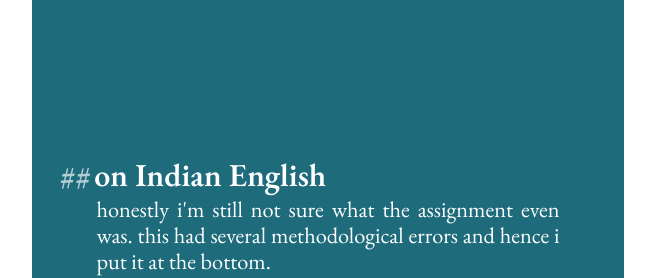
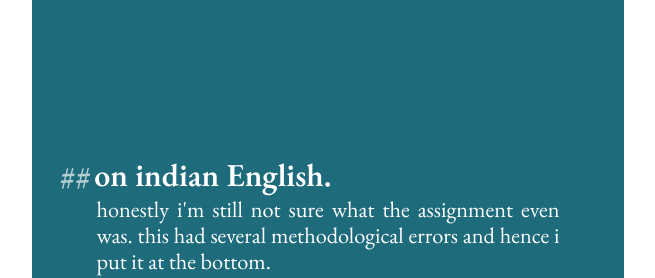
Before and after one commit to kuth-asu/hello-world, a plain HTML site: page projects.html in a window 1280 px wide. Shown: the part 1154-1432 px from the top of the page, without its empty margins (312-967 px from the left). Drawn offline with nearby package versions, Linux system fonts and the light colour scheme; a web font is replaced by a local one.

Commit message:
typographic consistency.
Corrected capitalization in subtopic heading.

```diff
--- a/projects.html
+++ b/projects.html
@@ -29,7 +29,7 @@
             <h2 id="subtopic">on the laryngeal articulator.</h2>
             <p>i spent an entire semester on mastering it and nobody saw it :<</p>
             <embed src="Untitled.pdf"  height="375" type="application/pdf">
-            <h2 id="subtopic">on Indian English</h2>
+            <h2 id="subtopic">on indian English.</h2>
 	    <p>honestly i'm still not sure what the assignment even was. this had several methodological errors and hence i put it at the bottom.</p>
             <embed src="appling.pdf"   height="375" type="application/pdf">
         </main>
```
